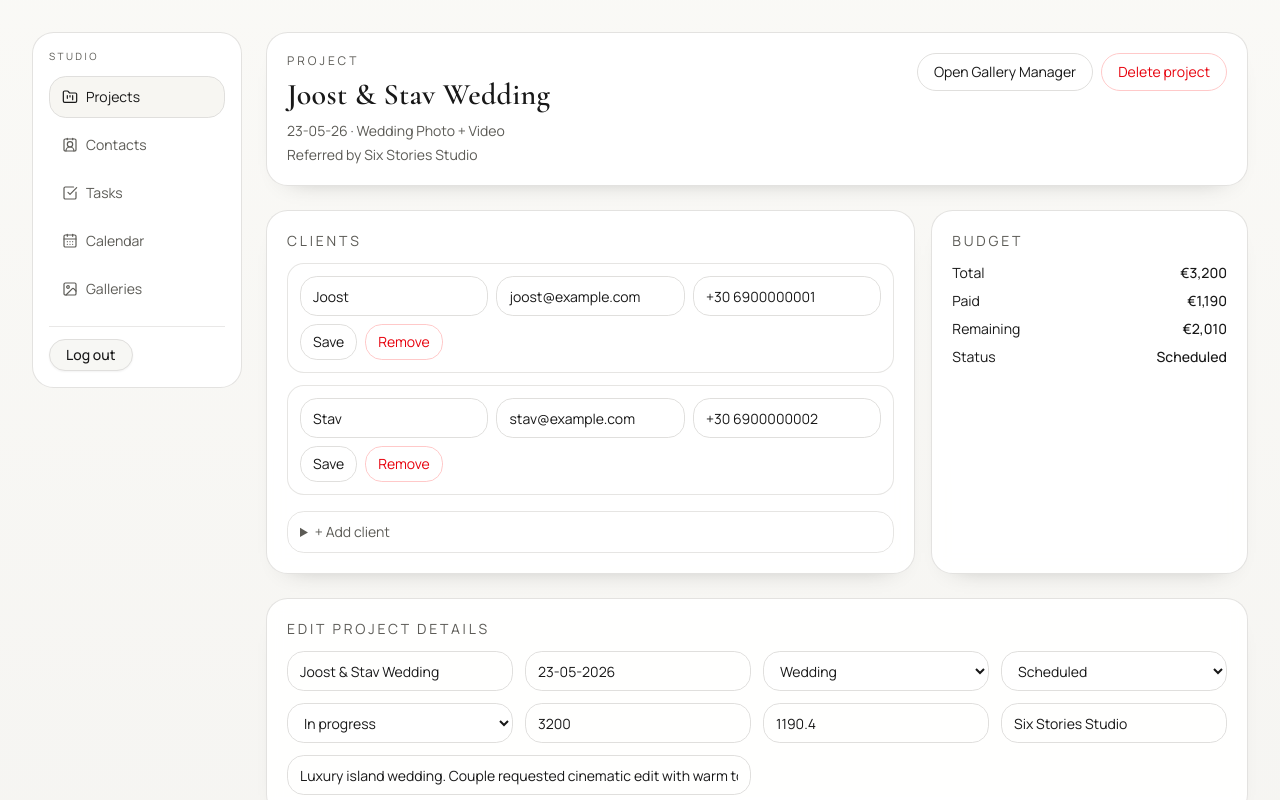
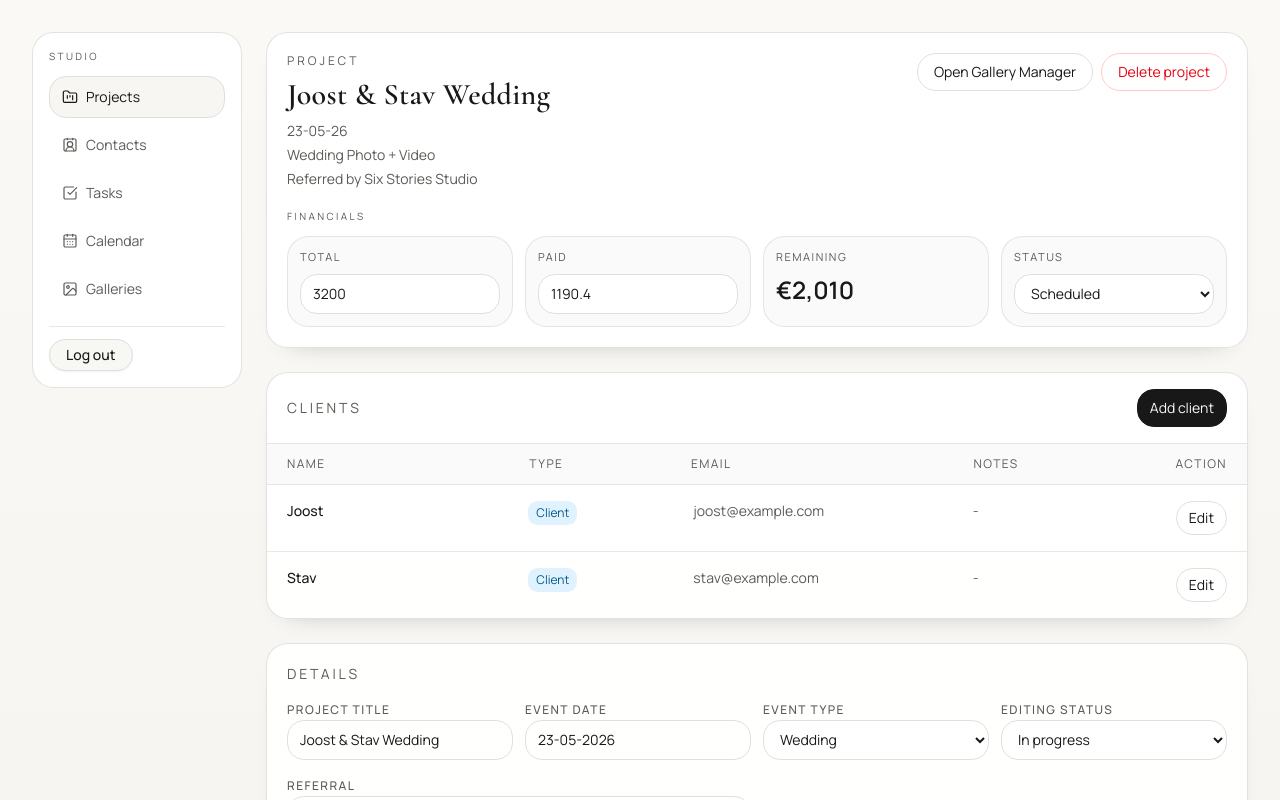
Before and after one commit to chrisster/six-stories-weddings, a Next.js app: page /admin/projects/demo-project-joost-stav in a window 1280 px wide. Shown: the top 800 px of the page. Built offline with nearby package versions, Linux system fonts and the light colour scheme; no server answers.

Commit message:
Restyle project detail sections and move financials into header

```diff
--- a/src/app/admin/projects/[id]/page.tsx
+++ b/src/app/admin/projects/[id]/page.tsx
@@ -54,15 +54,13 @@ export default async function ProjectDetailPage({ params }: ProjectPageProps) {
 
   return (
     <div className="space-y-6">
-
       <section className="soft-panel p-5">
         <div className="flex flex-wrap items-start justify-between gap-4">
           <div>
             <p className="text-xs tracking-[0.25em] text-muted-foreground uppercase">Project</p>
             <h2 className="title-cinematic mt-2 text-3xl font-semibold">{project.title}</h2>
-            <p className="mt-2 text-sm text-muted-foreground">
-              {formatDateDDMMYY(project.eventDate)} · {project.projectType}
-            </p>
+            <p className="mt-2 text-sm text-muted-foreground">{formatDateDDMMYY(project.eventDate)}</p>
+            <p className="mt-1 text-sm text-muted-foreground">{project.projectType}</p>
             {(project as any).referral ? (
               <p className="mt-1 text-sm text-muted-foreground">Referred by {(project as any).referral}</p>
             ) : null}
@@ -79,63 +77,147 @@ export default async function ProjectDetailPage({ params }: ProjectPageProps) {
             <DeleteProjectButton projectId={project.id} projectTitle={project.title} />
           </div>
         </div>
+
+        <div className="mt-5">
+          <p className="quiet-label mb-3">Financials</p>
+          <div className="grid gap-3 sm:grid-cols-2 xl:grid-cols-4">
+            <div className="rounded-2xl border border-border/80 bg-zinc-50 p-3">
+              <p className="text-[11px] uppercase tracking-[0.14em] text-muted-foreground">Total</p>
+              <input
+                form="edit-wedding-form"
+                name="budgetTotal"
+                type="number"
+                min="0"
+                step="0.01"
+                defaultValue={project.budgetTotal}
+                className="mt-2 h-10 w-full rounded-xl border border-border bg-white px-3 text-sm"
+              />
+            </div>
+            <div className="rounded-2xl border border-border/80 bg-zinc-50 p-3">
+              <p className="text-[11px] uppercase tracking-[0.14em] text-muted-foreground">Paid</p>
+              <input
+                form="edit-wedding-form"
+                name="amountPaid"
+                type="number"
+                min="0"
+                step="0.01"
+                defaultValue={project.amountPaid}
+                className="mt-2 h-10 w-full rounded-xl border border-border bg-white px-3 text-sm"
+              />
+            </div>
+            <div className="rounded-2xl border border-border/80 bg-zinc-50 p-3">
+              <p className="text-[11px] uppercase tracking-[0.14em] text-muted-foreground">Remaining</p>
+              <p className="mt-2 text-2xl font-semibold text-foreground">{currency(project.amountRemaining)}</p>
+            </div>
+            <div className="rounded-2xl border border-border/80 bg-zinc-50 p-3">
+              <p className="text-[11px] uppercase tracking-[0.14em] text-muted-foreground">Status</p>
+              <select
+                form="edit-wedding-form"
+                name="status"
+                defaultValue={project.status}
+                className="mt-2 h-10 w-full rounded-xl border border-border bg-white px-3 text-sm"
+              >
+                <option value="draft">Draft</option>
+                <option value="negotiating">Negotiating</option>
+                <option value="scheduled">Scheduled</option>
+                <option value="post_production">Post production</option>
+                <option value="declined">Declined</option>
+                <option value="cancelled">Cancelled</option>
+              </select>
+            </div>
+          </div>
+        </div>
       </section>
 
-      <section className="grid gap-4 lg:grid-cols-3">
-        <article className="soft-panel p-5 lg:col-span-2">
-          <h3 className="mb-3 text-sm tracking-[0.2em] text-muted-foreground uppercase">Clients</h3>
-          <ul className="space-y-3">
+      <section className="soft-panel overflow-hidden p-0">
+        <div className="flex flex-wrap items-center justify-between gap-3 border-b border-border/80 px-5 py-4">
+          <h3 className="text-sm tracking-[0.2em] text-muted-foreground uppercase">Clients</h3>
+          <details>
+            <summary className="cursor-pointer list-none rounded-xl border border-foreground bg-foreground px-3 py-2 text-sm text-background">
+              Add client
+            </summary>
+            <div className="mt-3 rounded-xl border border-border bg-white p-3">
+              <form action={addClientToProjectAction} className="grid gap-2 sm:grid-cols-3">
+                <input type="hidden" name="projectId" value={project.id} />
+                <input name="fullName" placeholder="Full name" required className="h-10 rounded-xl border border-border px-3 text-sm" />
+                <input name="email" type="email" placeholder="Email" className="h-10 rounded-xl border border-border px-3 text-sm" />
+                <input name="phone" placeholder="Phone" className="h-10 rounded-xl border border-border px-3 text-sm" />
+                <button type="submit" className="h-10 rounded-xl border border-foreground bg-foreground px-3 text-sm text-background sm:col-span-3 sm:justify-self-start">
+                  Add client
+                </button>
+              </form>
+            </div>
+          </details>
+        </div>
+
+        {project.clients.length > 0 ? (
+          <>
+            <div className="hidden border-b border-border/80 bg-zinc-50 px-5 py-3 text-xs tracking-[0.12em] text-muted-foreground uppercase sm:grid sm:grid-cols-[1.2fr_0.8fr_1.4fr_1fr_auto]">
+              <p>Name</p>
+              <p>Type</p>
+              <p>Email</p>
+              <p>Notes</p>
+              <p className="text-right">Action</p>
+            </div>
+            <ul>
               {project.clients.map((client) => (
-              <li key={client.id} className="rounded-xl border border-border/80 bg-white/80 px-3 py-3">
+                <li key={client.id} className="border-b border-border/70 px-5 py-4 last:border-0">
+                  <div className="grid items-start gap-3 sm:grid-cols-[1.2fr_0.8fr_1.4fr_1fr_auto]">
+                    <p className="text-sm font-medium text-foreground">{client.fullName}</p>
+                    <span className="inline-flex h-6 w-fit items-center rounded-md bg-sky-100 px-2 text-xs text-sky-800">
+                      Client
+                    </span>
+                    <p className="text-sm text-muted-foreground">{client.email || "-"}</p>
+                    <p className="text-sm text-muted-foreground">{client.notes || "-"}</p>
+                    <details className="justify-self-start sm:justify-self-end">
+                      <summary className="cursor-pointer list-none rounded-xl border border-border bg-white px-3 py-1.5 text-sm text-foreground">
+                        Edit
+                      </summary>
+                      <div className="mt-3 rounded-xl border border-border/80 bg-zinc-50 p-3">
                         <form action={updateClientAction} className="grid gap-2 sm:grid-cols-3">
                           <input type="hidden" name="projectId" value={project.id} />
                           <input type="hidden" name="clientId" value={client.id} />
                           <input name="fullName" defaultValue={client.fullName} required className="h-10 rounded-xl border border-border px-3 text-sm" />
-                  <input name="email" type="email" defaultValue={client.email || ""} placeholder="Email" className="h-10 rounded-xl border border-border px-3 text-sm" />
-                  <input name="phone" defaultValue={client.phone || ""} placeholder="Phone" className="h-10 rounded-xl border border-border px-3 text-sm" />
+                          <input name="email" type="email" defaultValue={client.email || ""} className="h-10 rounded-xl border border-border px-3 text-sm" />
+                          <input name="phone" defaultValue={client.phone || ""} className="h-10 rounded-xl border border-border px-3 text-sm" />
                           <div className="flex gap-2 sm:col-span-3">
                             <button type="submit" className="h-9 rounded-xl border border-border px-3 text-sm">Save</button>
                             <button type="submit" formAction={removeClientFromProjectAction} className="h-9 rounded-xl border border-red-200 px-3 text-sm text-red-600 hover:border-red-400">Remove</button>
                           </div>
                         </form>
+                      </div>
+                    </details>
+                  </div>
                 </li>
               ))}
             </ul>
-          <details className="mt-4 rounded-xl border border-border/80">
-            <summary className="cursor-pointer select-none px-3 py-2.5 text-sm text-muted-foreground hover:text-foreground">+ Add client</summary>
-            <div className="p-3">
-              <form action={addClientToProjectAction} className="grid gap-2 sm:grid-cols-3">
-                <input type="hidden" name="projectId" value={project.id} />
-                <input name="fullName" placeholder="Full name" required className="h-10 rounded-xl border border-border px-3 text-sm" />
-                <input name="email" type="email" placeholder="Email" className="h-10 rounded-xl border border-border px-3 text-sm" />
-                <input name="phone" placeholder="Phone" className="h-10 rounded-xl border border-border px-3 text-sm" />
-                <button type="submit" className="h-10 rounded-xl border border-border px-3 text-sm sm:col-span-3 sm:justify-self-start">Add client</button>
-              </form>
-            </div>
-          </details>
-        </article>
-
-        <article className="soft-panel p-5">
-          <h3 className="mb-3 text-sm tracking-[0.2em] text-muted-foreground uppercase">Budget</h3>
-          <div className="space-y-2 text-sm">
-            <p className="flex items-center justify-between"><span>Total</span><span className="font-medium">{currency(project.budgetTotal)}</span></p>
-            <p className="flex items-center justify-between"><span>Paid</span><span className="font-medium">{currency(project.amountPaid)}</span></p>
-            <p className="flex items-center justify-between"><span>Remaining</span><span className="font-medium">{currency(project.amountRemaining)}</span></p>
-            <p className="flex items-center justify-between"><span>Status</span><span className="font-medium capitalize">{project.status}</span></p>
-          </div>
-        </article>
+          </>
+        ) : (
+          <p className="px-5 py-6 text-sm text-muted-foreground">No clients yet.</p>
+        )}
       </section>
 
       <section className="soft-panel p-5">
         <div className="mb-3 flex items-center justify-between gap-3">
-          <h3 className="text-sm tracking-[0.2em] text-muted-foreground uppercase">Edit Project Details</h3>
+          <h3 className="text-sm tracking-[0.2em] text-muted-foreground uppercase">Details</h3>
           {!hasSupabaseEnv ? <p className="text-xs text-muted-foreground">Read-only in demo mode.</p> : null}
         </div>
         <form id="edit-wedding-form" action={updateProjectAction} className="grid gap-3 sm:grid-cols-2 xl:grid-cols-4">
           <input type="hidden" name="projectId" value={project.id} />
-          <input name="title" required defaultValue={project.title} className="h-10 rounded-xl border border-border px-3 text-sm" />
-          <input name="eventDate" type="text" required defaultValue={toDisplayDate(project.eventDate)} placeholder="DD-MM-YYYY" className="h-10 rounded-xl border border-border px-3 text-sm" />
-          <select name="projectType" defaultValue={project.projectType} className="h-10 rounded-xl border border-border bg-white px-3 text-sm">
+
+          <div className="space-y-1.5">
+            <label className="text-xs font-medium uppercase tracking-[0.12em] text-muted-foreground">Project title</label>
+            <input name="title" required defaultValue={project.title} className="h-10 w-full rounded-xl border border-border px-3 text-sm" />
+          </div>
+
+          <div className="space-y-1.5">
+            <label className="text-xs font-medium uppercase tracking-[0.12em] text-muted-foreground">Event date</label>
+            <input name="eventDate" type="text" required defaultValue={toDisplayDate(project.eventDate)} placeholder="DD-MM-YYYY" className="h-10 w-full rounded-xl border border-border px-3 text-sm" />
+          </div>
+
+          <div className="space-y-1.5">
+            <label className="text-xs font-medium uppercase tracking-[0.12em] text-muted-foreground">Event type</label>
+            <select name="projectType" defaultValue={project.projectType} className="h-10 w-full rounded-xl border border-border bg-white px-3 text-sm">
               <option value="Wedding">Wedding</option>
               <option value="Wedding Photography + Film">Wedding Photography + Film</option>
               <option value="Wedding Photography">Wedding Photography</option>
@@ -145,36 +227,36 @@ export default async function ProjectDetailPage({ params }: ProjectPageProps) {
               <option value="Baptism Photography">Baptism Photography</option>
               <option value="Baptism Film">Baptism Film</option>
             </select>
-          <select name="status" defaultValue={project.status} className="h-10 rounded-xl border border-border bg-white px-3 text-sm">
-            <option value="draft">Draft</option>
-            <option value="negotiating">Negotiating</option>
-            <option value="scheduled">Scheduled</option>
-            <option value="post_production">Post production</option>
-            <option value="declined">Declined</option>
-            <option value="cancelled">Cancelled</option>
-          </select>
-          <select name="editingStatus" defaultValue={project.editingStatus} className="h-10 rounded-xl border border-border bg-white px-3 text-sm">
+          </div>
+
+          <div className="space-y-1.5">
+            <label className="text-xs font-medium uppercase tracking-[0.12em] text-muted-foreground">Editing status</label>
+            <select name="editingStatus" defaultValue={project.editingStatus} className="h-10 w-full rounded-xl border border-border bg-white px-3 text-sm">
               <option value="not_started">Not started</option>
               <option value="in_progress">In progress</option>
               <option value="review">Review</option>
               <option value="completed">Completed</option>
             </select>
-          <input name="budgetTotal" type="number" min="0" step="0.01" defaultValue={project.budgetTotal} className="h-10 rounded-xl border border-border px-3 text-sm" />
-          <input name="amountPaid" type="number" min="0" step="0.01" defaultValue={project.amountPaid} className="h-10 rounded-xl border border-border px-3 text-sm" />
-          <input name="referral" defaultValue={project.referral || ""} placeholder="Referred by" className="h-10 rounded-xl border border-border px-3 text-sm" />
-          <input name="notes" defaultValue={project.notes || ""} placeholder="Notes" className="h-10 rounded-xl border border-border px-3 text-sm sm:col-span-2" />
+          </div>
+
+          <div className="space-y-1.5 sm:col-span-2">
+            <label className="text-xs font-medium uppercase tracking-[0.12em] text-muted-foreground">Referral</label>
+            <input name="referral" defaultValue={project.referral || ""} className="h-10 w-full rounded-xl border border-border px-3 text-sm" />
+          </div>
+
+          <div className="space-y-1.5 sm:col-span-2 xl:col-span-4">
+            <label className="text-xs font-medium uppercase tracking-[0.12em] text-muted-foreground">Notes</label>
+            <textarea name="notes" defaultValue={project.notes || ""} rows={3} className="w-full rounded-xl border border-border px-3 py-2 text-sm" />
+          </div>
         </form>
       </section>
 
-      <div className="flex justify-end">
-        <button type="submit" form="edit-wedding-form" className="h-10 rounded-xl border border-foreground bg-foreground px-4 text-sm text-background">Save</button>
-      </div>
-
       <section className="soft-panel p-5">
         <h3 className="mb-3 text-sm tracking-[0.2em] text-muted-foreground uppercase">Crew</h3>
-          <ul className="space-y-2">
+          <ul className="space-y-3">
             {project.crewAssignments.map((assignment) => (
-              <li key={assignment.id} className="flex items-center justify-between rounded-xl border border-border/70 px-3 py-2">
+              <li key={assignment.id} className="rounded-xl border border-border/70 bg-zinc-50 px-4 py-3">
+                <div className="flex flex-wrap items-start justify-between gap-3">
                   <div>
                     <p className="font-medium">{assignment.crewMember.fullName}</p>
                     <p className="text-xs text-muted-foreground capitalize">
@@ -196,11 +278,12 @@ export default async function ProjectDetailPage({ params }: ProjectPageProps) {
                     <input type="hidden" name="assignmentId" value={assignment.id} />
                     <button type="submit" className="h-8 rounded-lg border border-red-200 px-2 text-xs text-red-600 hover:border-red-400">Remove</button>
                   </form>
+                </div>
               </li>
             ))}
           </ul>
           {availableCrew.length > 0 ? (
-            <form action={addCrewToProjectAction} className="mt-4 grid gap-2 rounded-xl border border-border/80 p-3 sm:grid-cols-2 xl:grid-cols-[1fr_1fr_auto_auto_auto]">
+            <form action={addCrewToProjectAction} className="mt-4 grid gap-3 rounded-xl border border-border/80 bg-zinc-50 p-4 sm:grid-cols-2 xl:grid-cols-[1fr_1fr_180px_180px_auto]">
               <input type="hidden" name="projectId" value={project.id} />
               <select name="crewMemberId" required className="h-10 rounded-xl border border-border bg-white px-3 text-sm">
                 <option value="">Select crew member</option>
@@ -214,7 +297,7 @@ export default async function ProjectDetailPage({ params }: ProjectPageProps) {
                 <option value="freelancer">Freelancer</option>
               </select>
               <input name="freelancerFee" type="number" min="0" step="0.01" placeholder="Fee (freelancer)" className="h-10 rounded-xl border border-border px-3 text-sm" />
-              <button type="submit" className="h-10 rounded-xl border border-border px-4 text-sm">Add</button>
+              <button type="submit" className="h-10 rounded-xl border border-foreground bg-foreground px-4 text-sm text-background">Add crew</button>
             </form>
           ) : (
             <p className="mt-3 text-xs text-muted-foreground">
@@ -228,13 +311,13 @@ export default async function ProjectDetailPage({ params }: ProjectPageProps) {
             <h3 className="text-sm tracking-[0.2em] text-muted-foreground uppercase">Tasks</h3>
             <Link href="/admin/tasks" className="text-xs text-muted-foreground hover:text-foreground">View all →</Link>
           </div>
-          <ul className="space-y-2">
+          <ul className="space-y-3">
             {project.tasks.map((task) => {
               const assignee = task.assigneeId
                 ? project.crewAssignments.find((a) => a.crewMemberId === task.assigneeId)?.crewMember.fullName
                 : null;
               return (
-              <li key={task.id} className="flex items-center justify-between gap-2 rounded-xl border border-border/70 px-3 py-2">
+              <li key={task.id} className="flex items-center justify-between gap-2 rounded-xl border border-border/70 bg-zinc-50 px-3 py-3">
                 <div className="min-w-0">
                   <p className={`text-sm font-medium ${task.status === "done" ? "line-through opacity-40" : ""}`}>{task.title}</p>
                   <div className="mt-0.5 flex items-center gap-2">
@@ -263,7 +346,7 @@ export default async function ProjectDetailPage({ params }: ProjectPageProps) {
               );
             })}
           </ul>
-          <form action={createTaskAction} className="mt-4 grid gap-2 rounded-xl border border-border/80 p-3 sm:grid-cols-[1fr_auto_auto_auto]">
+          <form action={createTaskAction} className="mt-4 grid gap-2 rounded-xl border border-border/80 bg-zinc-50 p-3 sm:grid-cols-[1fr_auto_auto_auto]">
             <input type="hidden" name="projectId" value={project.id} />
             <input name="title" placeholder="New task..." required className="h-10 rounded-xl border border-border px-3 text-sm" />
             <select name="assigneeId" className="h-10 rounded-xl border border-border bg-white px-2 text-sm">
@@ -273,9 +356,13 @@ export default async function ProjectDetailPage({ params }: ProjectPageProps) {
               ))}
             </select>
             <input name="dueDate" type="date" className="h-10 rounded-xl border border-border px-3 text-sm" />
-            <button type="submit" className="h-10 rounded-xl border border-border px-4 text-sm">Add</button>
+            <button type="submit" className="h-10 rounded-xl border border-foreground bg-foreground px-4 text-sm text-background">Add task</button>
           </form>
       </section>
+
+      <div className="flex justify-end">
+        <button type="submit" form="edit-wedding-form" className="h-10 rounded-xl border border-foreground bg-foreground px-4 text-sm text-background">Save</button>
+      </div>
     </div>
   );
 }
```
Lines whose indentation alone changed are shown as unchanged.
